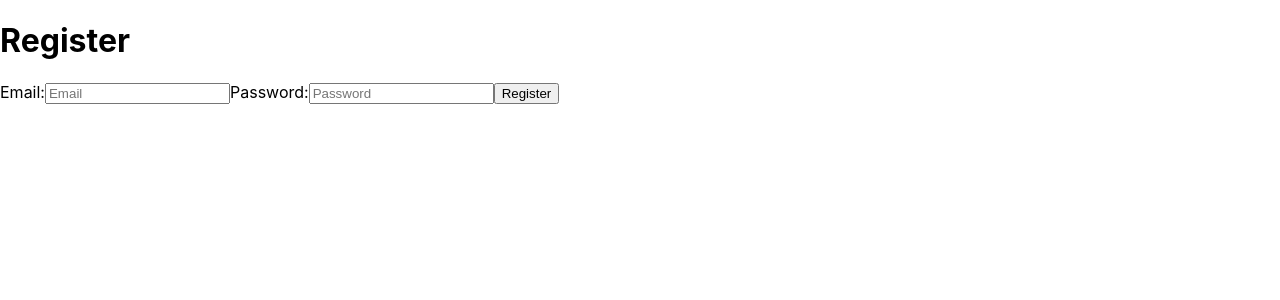
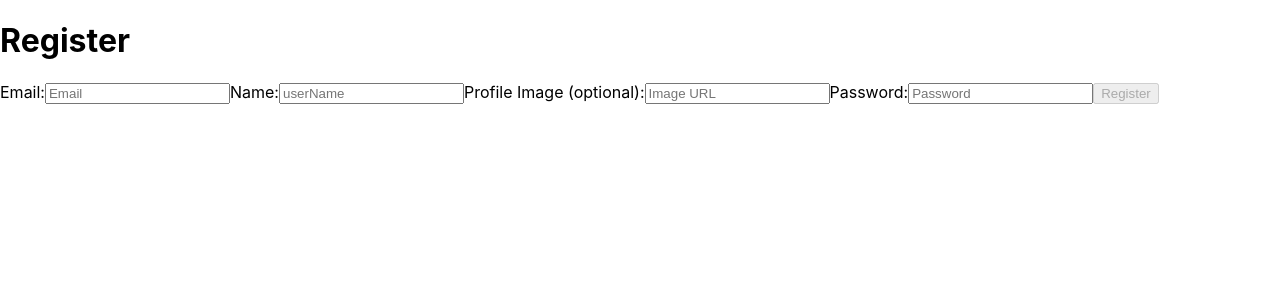
Before and after one commit to VictorVidal08/frontend-waid, a React (Create React App) app: page /register in a window 1280 px wide. Shown: the top 300 px of the page. Built offline with nearby package versions, Linux system fonts and the light colour scheme.

Commit message:
feat: adding register page logic implementation and starting SocialPosts page

```diff
--- a/package.json
+++ b/package.json
@@ -10,6 +10,7 @@
     "@types/node": "^16.18.4",
     "@types/react": "^18.0.26",
     "@types/react-dom": "^18.0.9",
+    "axios": "^1.2.1",
     "react": "^18.2.0",
     "react-dom": "^18.2.0",
     "react-router-dom": "^6.4.4",
--- /dev/null
+++ b/src/interfaces/IRegister.ts
@@ -0,0 +1,6 @@
+export interface IRegister {
+    userName: string;
+    email: string;
+    password: string;
+    image: string;
+}
--- a/src/pages/Register.tsx
+++ b/src/pages/Register.tsx
@@ -1,17 +1,79 @@
-import React from "react";
+import React, { useEffect, useState } from "react";
+import { register } from "../services/Requests";
+import { IRegister } from "../interfaces/IRegister";
+import { useNavigate } from "react-router-dom";
 
 export default function Register() {
+
+    const navigate = useNavigate();
+
+    const [userName, setName] = useState('');
+    const [email, setEmail] = useState('');
+    const [image, setImage] = useState('');
+    const [password, setPassword] = useState('');
+    const [enable, setEnable] = useState(true);
+
+    useEffect(() => {
+        const MIN_NAME_LENGTH = 3;
+        const MIN_PASSWORD_LENGTH = 6;
+        const regex = /^[\w-.]+@([\w-]+\.)+[\w-]{2,4}$/;
+
+        if (
+          userName.length >= MIN_NAME_LENGTH
+          && email.match(regex)
+          && password.length >= MIN_PASSWORD_LENGTH
+        ) {
+          setEnable(false);
+        } else {
+          setEnable(true);
+        }
+  }, [userName, email, password]);
+
+    const handleSubmit = async (e: React.FormEvent<HTMLFormElement>) => {
+        e.preventDefault();
+        const userData = {email, password, userName, image}
+        const user = await register(userData as IRegister);
+        const { token } = user.data;
+        const userRegister = {email, userName, image, token}
+        console.log('REGISTRO', userRegister);
+        localStorage.setItem('user', JSON.stringify(userRegister));
+        navigate('/social-posts');
+    };
 
     return (
         <div>
         <h1>Register</h1>
-        <form>
+        <form
+            onSubmit={ (e) => handleSubmit(e) }
+        >
             <label>
                 Email:
                 <input
                 placeholder="Email"
                 type="text"
                 name="email"
+                value={ email }
+                onChange={ ({ target }) => setEmail(target.value) }
+                />
+            </label>
+            <label>
+                Name:
+                <input
+                type="text"
+                name="name"
+                placeholder="userName"
+                value={ userName }
+                onChange={ ({ target }) => setName(target.value) }
+                />
+            </label>
+            <label>
+                Profile Image (optional):
+                <input
+                type="text"
+                name="image"
+                placeholder="Image URL"
+                value={ image }
+                onChange={ ({ target }) => setImage(target.value) }
                 />
             </label>
             <label>
@@ -20,10 +82,13 @@ export default function Register() {
                 placeholder="Password"
                 type="password"
                 name="password"
+                value={ password }
+                onChange={ ({ target }) => setPassword(target.value) }
                 />
             </label>
             <button
-            type="button"
+            type="submit"
+            disabled={ enable }
             >
                 Register
             </button>
--- a/src/pages/SocialPosts.tsx
+++ b/src/pages/SocialPosts.tsx
@@ -2,9 +2,19 @@ import React from "react";
 
 export default function SocialPosts() {
 
+    const genericImage = 'https://cdn.pixabay.com/photo/2015/10/05/22/37/blank-profile-picture-973460_960_720.png';
+    const {email, userName, image } = JSON.parse(localStorage.getItem('user') || '{}');
+    let userImage = image;
+    if (!image || image.length < 6) {
+        userImage = genericImage;
+    }
+
     return (
         <div>
             <h1>SocialPosts</h1>
+            Olá {userName}!! bem vindo ao SocialPosts!!
+            Você está logado com o email: {email}
+            <img src={userImage} alt={userName} />
         </div>
     );
 }
--- /dev/null
+++ b/src/services/Requests.ts
@@ -0,0 +1,10 @@
+import axios from 'axios';
+import { IRegister } from '../interfaces/IRegister';
+
+//  Local: http://localhost:3001/user
+//  Production link: https://backend-waid-production.up.railway.app/register
+export async function register(userData: IRegister) {
+    const response = await axios.post('http://localhost:3001/user',
+      { email: userData.email, password: userData.password, userName: userData.userName, image: userData.image });
+    return response;
+  }
```
Also changed, not shown: 1 other file (tests, documents, lock files or other folders).
